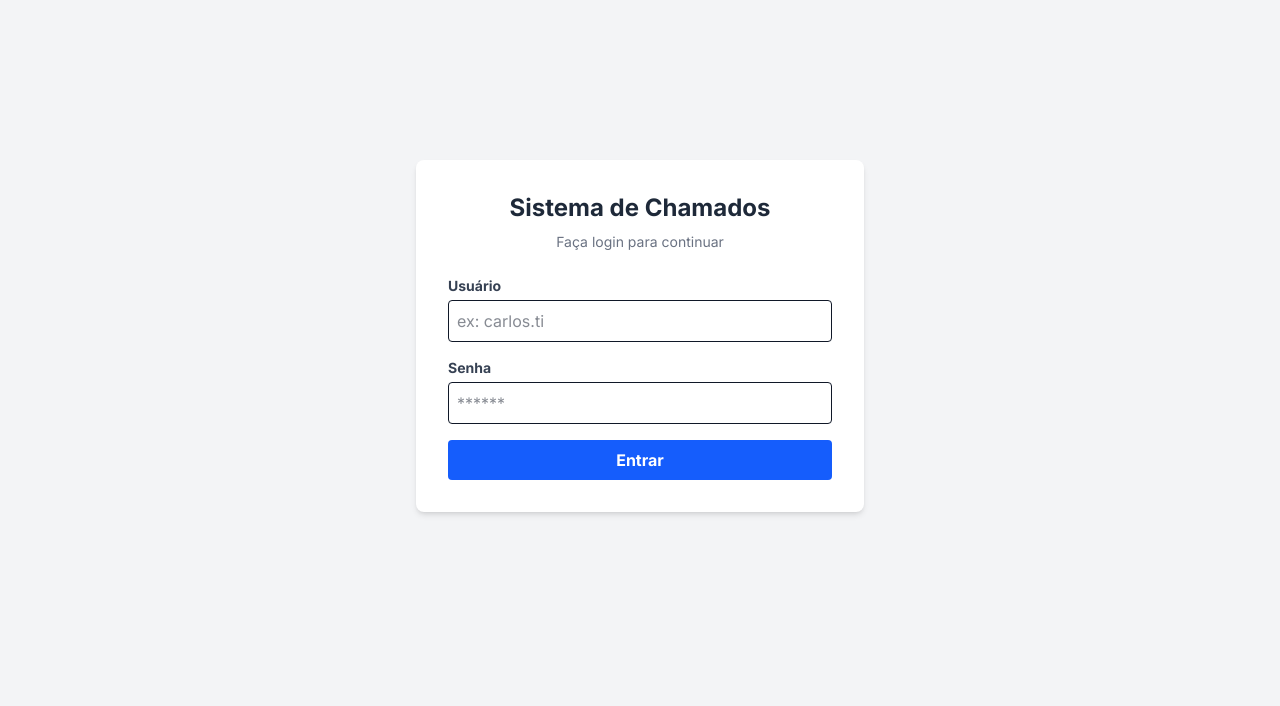
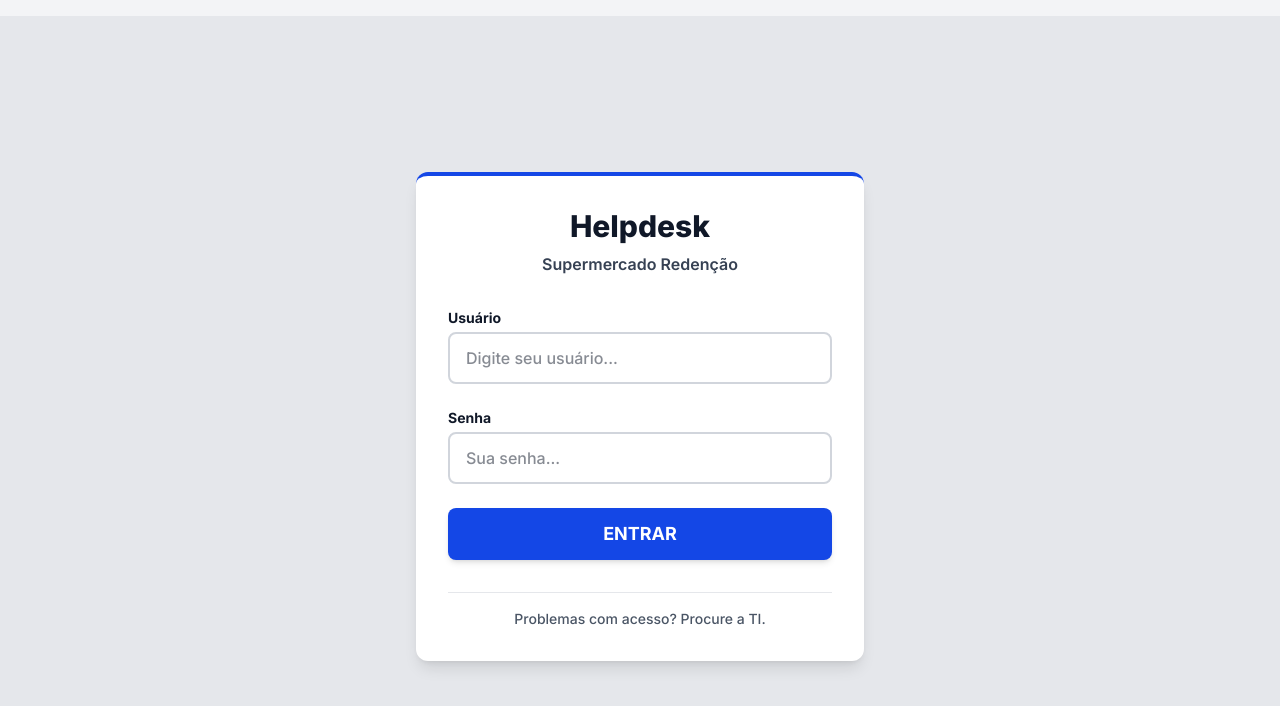
Before and after one commit to Gpontes15/helpdesk-supermercado, a Next.js app in the folder web/: page /login in a window 1280 px wide. Shown: the top 706 px of the page. Built offline with nearby package versions, Linux system fonts and the light colour scheme; no server answers.

Commit message:
alterações para estoque e gerenciamento de fila

```diff
--- a/web/app/admin/page.tsx
+++ b/web/app/admin/page.tsx
@@ -2,8 +2,9 @@ import { prisma } from "@/lib/db"
 import Link from "next/link"
 import { getCurrentUser } from "@/actions/auth-actions"
 import { redirect } from "next/navigation"
-import { DeleteTicketButton } from "@/components/DeleteTicketButton" // <--- Importamos o botão aqui
+import { DeleteTicketButton } from "@/components/DeleteTicketButton"
 
+// Força atualização sempre que entrar
 export const dynamic = 'force-dynamic'
 
 const priorityColors: Record<string, string> = {
@@ -13,25 +14,16 @@ const priorityColors: Record<string, string> = {
   CRITICAL: "bg-red-100 text-red-800",
 }
 
-const statusColors: Record<string, string> = {
-  OPEN: "bg-green-100 text-green-800",
-  IN_PROGRESS: "bg-yellow-100 text-yellow-800",
-  CLOSED: "bg-gray-100 text-gray-800",
-}
-
 export default async function AdminDashboard() {
   const user = await getCurrentUser()
 
-  // Segurança: Se não for ADMIN ou TECH, manda embora
+  // Segurança: Só ADMIN ou TECH
   if (!user || (user.role !== 'ADMIN' && user.role !== 'TECH')) {
     redirect('/')
   }
 
-  // Busca apenas chamados ABERTOS ou EM ANDAMENTO para a fila (os fechados ficam no histórico)
+  // BUSCA TUDO (Sem filtro 'where')
   const tickets = await prisma.ticket.findMany({
-    where: {
-      status: { not: 'CLOSED' }
-    },
     orderBy: { createdAt: 'desc' },
     include: { store: true, author: true }
   })
@@ -40,11 +32,12 @@ export default async function AdminDashboard() {
     <div className="min-h-screen bg-gray-50 p-4 md:p-8">
       <div className="max-w-7xl mx-auto">
 
-        {/* CABEÇALHO COM BOTÕES DE NAVEGAÇÃO */}
         <div className="flex flex-col md:flex-row justify-between items-center mb-8 gap-4">
           <div>
-            <h1 className="text-3xl font-bold text-gray-800">Fila de Atendimento</h1>
-            <p className="text-gray-500 text-sm">Gerencie os chamados pendentes</p>
+            <h1 className="text-3xl font-bold text-gray-800">Gerenciamento de Chamados</h1>
+            <p className="text-gray-600 text-sm font-medium mt-1">
+               Histórico completo: {tickets.length} registros (Todos os status)
+            </p>
           </div>
 
           <div className="flex gap-3">
@@ -52,59 +45,76 @@ export default async function AdminDashboard() {
               📦 Gerenciar Estoque
             </Link>
             <Link href="/admin/relatorios" className="bg-white border border-gray-300 text-gray-700 px-4 py-2 rounded hover:bg-gray-50 font-bold transition shadow-sm">
-              📜 Histórico / Relatórios
+              📊 Relatórios
             </Link>
           </div>
         </div>
 
-        {/* TABELA DE CHAMADOS */}
         <div className="bg-white shadow-md rounded-lg overflow-hidden border border-gray-200">
           <table className="min-w-full divide-y divide-gray-200">
-            <thead className="bg-gray-50">
+            <thead className="bg-gray-100">
               <tr>
-                <th className="px-6 py-3 text-left text-xs font-bold text-gray-500 uppercase tracking-wider">ID</th>
-                <th className="px-6 py-3 text-left text-xs font-bold text-gray-500 uppercase tracking-wider">Loja</th>
-                <th className="px-6 py-3 text-left text-xs font-bold text-gray-500 uppercase tracking-wider">Problema</th>
-                <th className="px-6 py-3 text-left text-xs font-bold text-gray-500 uppercase tracking-wider">Status</th>
-                <th className="px-6 py-3 text-right text-xs font-bold text-gray-500 uppercase tracking-wider">Ações</th>
+                <th className="px-6 py-3 text-left text-xs font-bold text-gray-700 uppercase tracking-wider">ID</th>
+                <th className="px-6 py-3 text-left text-xs font-bold text-gray-700 uppercase tracking-wider">Loja</th>
+                <th className="px-6 py-3 text-left text-xs font-bold text-gray-700 uppercase tracking-wider">Problema</th>
+                <th className="px-6 py-3 text-left text-xs font-bold text-gray-700 uppercase tracking-wider">Status</th>
+                <th className="px-6 py-3 text-right text-xs font-bold text-gray-700 uppercase tracking-wider">Ações</th>
               </tr>
             </thead>
             <tbody className="bg-white divide-y divide-gray-200">
               {tickets.length === 0 ? (
                  <tr>
-                    <td colSpan={5} className="px-6 py-12 text-center text-gray-400">
-                       Nenhum chamado pendente na fila! 🎉
+                    <td colSpan={5} className="px-6 py-12 text-center text-gray-500 font-medium">
+                       Nenhum chamado encontrado no banco de dados.
                     </td>
                  </tr>
               ) : (
                 tickets.map((ticket) => (
                   <tr key={ticket.id} className="hover:bg-gray-50 transition group">
-                    <td className="px-6 py-4 whitespace-nowrap text-sm text-gray-500 font-mono">#{ticket.id}</td>
+                    <td className="px-6 py-4 whitespace-nowrap text-sm text-gray-600 font-mono font-bold">#{ticket.id}</td>
                     <td className="px-6 py-4 whitespace-nowrap text-sm font-medium text-gray-900">{ticket.store.name}</td>
                     <td className="px-6 py-4 text-sm text-gray-700">
-                      <div className="font-bold text-gray-800">{ticket.title}</div>
+                      <div className="font-bold text-gray-900">{ticket.title}</div>
                       <div className="flex gap-2 mt-1">
                         <span className={`px-2 inline-flex text-xs leading-5 font-semibold rounded-full ${priorityColors[ticket.priority]}`}>
-                          {ticket.priority}
+                          {ticket.priority === 'LOW' ? 'Baixa' : ticket.priority === 'MEDIUM' ? 'Média' : ticket.priority === 'HIGH' ? 'Alta' : 'Crítica'}
                         </span>
-                        <span className="text-xs text-gray-400 flex items-center">
+                        <span className="text-xs text-gray-500 flex items-center font-medium">
                            👤 {ticket.author.name}
                         </span>
                       </div>
                     </td>
                     <td className="px-6 py-4 whitespace-nowrap">
-                      <span className={`px-2 inline-flex text-xs leading-5 font-semibold rounded-full ${statusColors[ticket.status]}`}>
-                        {ticket.status === 'OPEN' ? 'ABERTO' : ticket.status === 'IN_PROGRESS' ? 'EM ANÁLISE' : ticket.status}
-                      </span>
+                      {/* STATUS VISUAL */}
+                      {ticket.status === 'OPEN' && (
+                        <span className="bg-red-100 text-red-800 text-xs px-2 py-1 rounded font-bold border border-red-200">
+                          🔴 ABERTO
+                        </span>
+                      )}
+                      {ticket.status === 'IN_PROGRESS' && (
+                        <span className="bg-yellow-100 text-yellow-800 text-xs px-2 py-1 rounded font-bold border border-yellow-200">
+                          🔵 EM ANÁLISE
+                        </span>
+                      )}
+                      {ticket.status === 'CLOSED' && (
+                        <span className="bg-green-100 text-green-800 text-xs px-2 py-1 rounded font-bold border border-green-200">
+                          ✅ FINALIZADO
+                        </span>
+                      )}
                     </td>
                     <td className="px-6 py-4 whitespace-nowrap text-right text-sm font-medium flex justify-end items-center gap-3">
 
-                      {/* LINK DE GERENCIAR (ATENDER) */}
-                      <Link href={`/admin/ticket/${ticket.id}`} className="text-indigo-600 hover:text-indigo-900 font-bold bg-indigo-50 hover:bg-indigo-100 px-3 py-1 rounded transition">
-                        Atender
+                      <Link
+                        href={`/admin/ticket/${ticket.id}`}
+                        className={`font-bold px-3 py-1 rounded transition border ${
+                          ticket.status === 'CLOSED'
+                            ? 'text-gray-700 bg-gray-100 hover:bg-gray-200 border-gray-300'
+                            : 'text-indigo-700 bg-indigo-50 hover:bg-indigo-100 border-transparent text-indigo-800'
+                        }`}
+                      >
+                        {ticket.status === 'CLOSED' ? 'Ver Detalhes' : 'Gerenciar'}
                       </Link>
 
-                      {/* BOTÃO DE DELETAR (NOVO!) */}
                       <DeleteTicketButton id={ticket.id} />
 
                     </td>
--- a/web/app/login/page.tsx
+++ b/web/app/login/page.tsx
@@ -1,58 +1,63 @@
-import { login, getCurrentUser } from "@/actions/auth-actions"
-import { redirect } from "next/navigation"
+import { login } from "@/actions/auth-actions"
 
-export default async function LoginPage({ searchParams }: { searchParams: { error?: string } }) {
-  // 1. O PORTEIRO: Verifica se já tem alguém logado
-  const user = await getCurrentUser()
+// Força dinâmico para evitar cache
+export const dynamic = 'force-dynamic'
 
-  // 2. A REGRA: Se já está logado, manda pra casa (Home)
-  if (user) {
-    redirect('/')
-  }
+export default function LoginPage() {
+  return (
+    <div className="min-h-screen flex items-center justify-center bg-gray-200 p-4">
+      <div className="max-w-md w-full bg-white rounded-xl shadow-lg p-8 border-t-4 border-blue-700">
 
-  // Se não estiver logado, mostra o formulário normalmente
-  return (
-    <div className="flex items-center justify-center min-h-[80vh]">
-      <div className="bg-white p-8 rounded-lg shadow-md w-full max-w-md">
-        <h1 className="text-2xl font-bold text-center text-gray-800 mb-2">Sistema de Chamados</h1>
-        <p className="text-center text-gray-500 mb-6 text-sm">Faça login para continuar</p>
+        {/* Cabeçalho */}
+        <div className="text-center mb-8">
+          <h1 className="text-3xl font-extrabold text-gray-900">Helpdesk</h1>
+          <p className="text-gray-700 text-base mt-2 font-semibold">Supermercado Redenção</p>
+        </div>
 
-        {searchParams.error && (
-          <div className="bg-red-100 border border-red-400 text-red-700 px-4 py-3 rounded mb-4 text-sm text-center">
-            Usuário ou senha incorretos.
-          </div>
-        )}
-
-        <form action={login} className="space-y-4">
+        {/* Formulário */}
+        <form action={login} className="space-y-6">
           <div>
-            <label className="block text-sm font-bold text-gray-700 mb-1">Usuário</label>
+            <label className="block text-sm font-bold text-gray-900 mb-1">
+              Usuário
+            </label>
             <input
               name="username"
               type="text"
-              placeholder="ex: carlos.ti"
-              className="w-full border p-2 rounded focus:ring-2 focus:ring-blue-500 outline-none text-gray-900"
               required
+              autoComplete="username"
+              className="w-full border-2 border-gray-300 rounded-lg px-4 py-3 focus:outline-none focus:border-blue-600 focus:ring-1 focus:ring-blue-600 bg-white text-gray-900 font-medium transition"
+              placeholder="Digite seu usuário..."
             />
           </div>
 
           <div>
-            <label className="block text-sm font-bold text-gray-700 mb-1">Senha</label>
+            <label className="block text-sm font-bold text-gray-900 mb-1">
+              Senha
+            </label>
             <input
               name="password"
               type="password"
-              placeholder="******"
-              className="w-full border p-2 rounded focus:ring-2 focus:ring-blue-500 outline-none text-gray-900"
               required
+              autoComplete="current-password"
+              className="w-full border-2 border-gray-300 rounded-lg px-4 py-3 focus:outline-none focus:border-blue-600 focus:ring-1 focus:ring-blue-600 bg-white text-gray-900 font-medium transition"
+              placeholder="Sua senha..."
             />
           </div>
 
           <button
             type="submit"
-            className="w-full bg-blue-600 hover:bg-blue-700 text-white font-bold py-2 px-4 rounded transition"
+            className="w-full bg-blue-700 hover:bg-blue-800 text-white font-bold text-lg py-3 rounded-lg transition shadow-md active:scale-95 transform"
           >
-            Entrar
+            ENTRAR
           </button>
         </form>
+
+        {/* Rodapé */}
+        <div className="mt-8 text-center border-t border-gray-200 pt-4">
+          <p className="text-sm text-gray-600 font-medium">
+            Problemas com acesso? Procure a TI.
+          </p>
+        </div>
       </div>
     </div>
   )
--- a/web/app/page.tsx
+++ b/web/app/page.tsx
@@ -2,6 +2,8 @@ import { prisma } from "@/lib/db"
 import { TicketForm } from "@/components/TicketForm"
 import { getCurrentUser, logout } from "@/actions/auth-actions"
 import { redirect } from "next/navigation"
+
+export const dynamic = 'force-dynamic'
 
 // Função auxiliar para formatar data (ex: 20/01 às 14:30)
 function formatDate(date: Date) {
```
